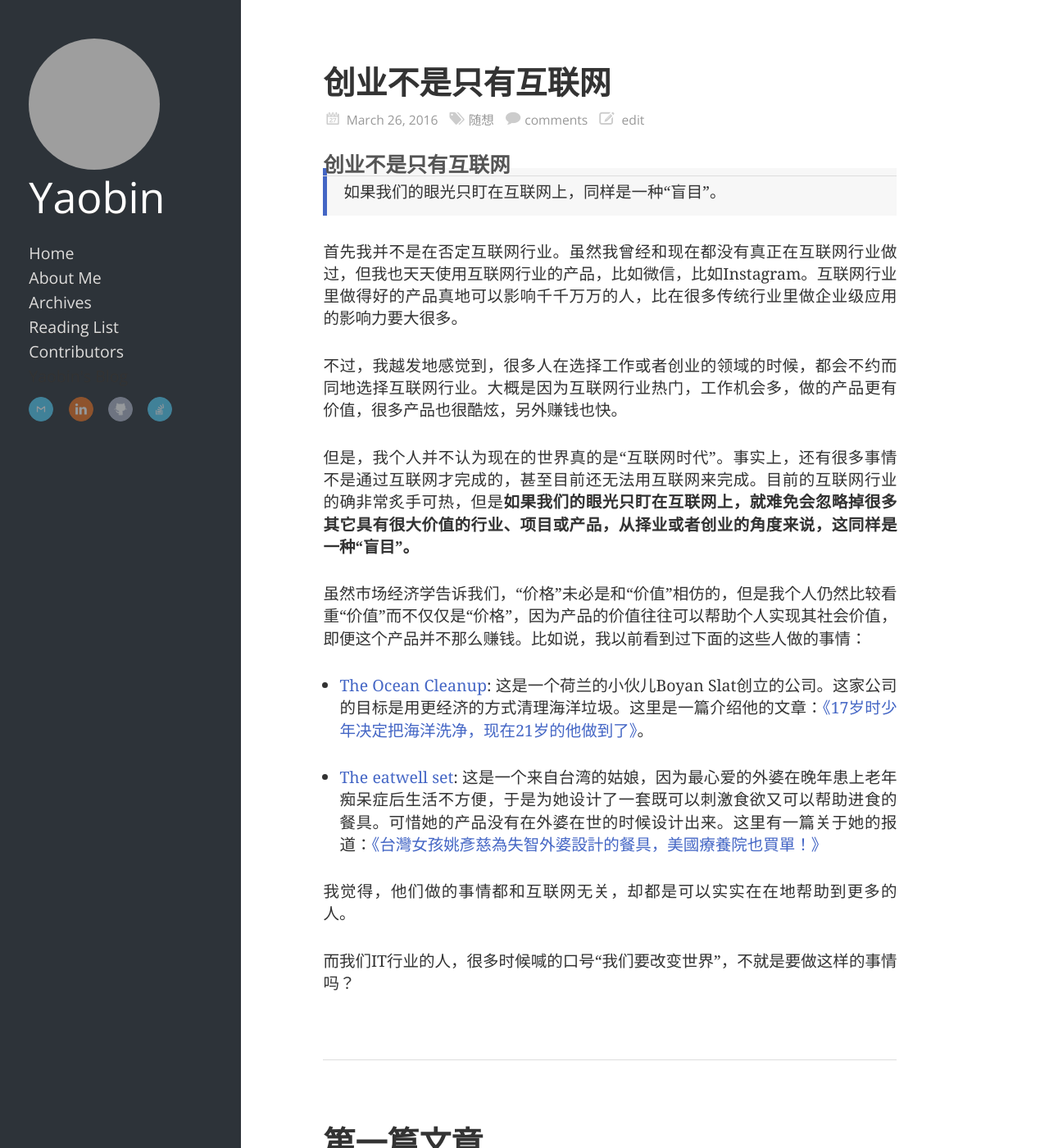
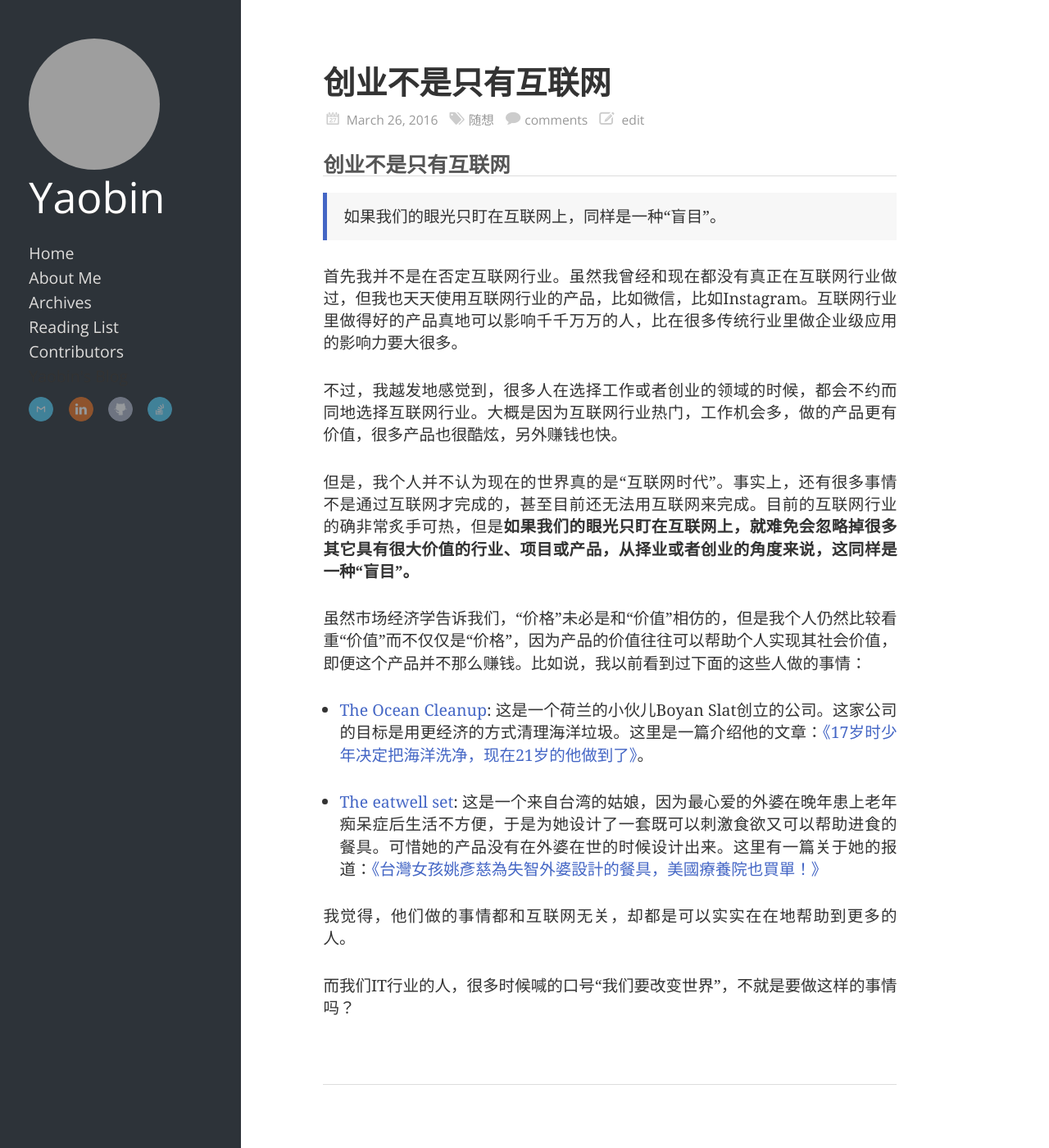
Before and after one commit to Tianhao25/yaobinwen.github.io, a Jekyll site: the page built from index.html, in a window 1280 px wide and 1400 px high. Shown: the whole window at 82% size. Built offline with Jekyll 4.4.1, drawn with Linux system fonts in a browser that asks for light colours; nearby versions of some CDN libraries; the list of posts is cut into pages by our own code; comment, search, counter and statistics services are not loaded; grey boxes are pictures that could not be loaded.

Commit message:
Adjust style.

```diff
--- a/css/screen.css
+++ b/css/screen.css
@@ -329,7 +329,7 @@ article .entry-content h2 {
 article .entry-content h2:before {
     content: "";
     position: absolute;
-    bottom: 2px;
+    bottom: -2px;
     border-bottom: 1px solid #fff;
     width: 100%;
 }
@@ -521,7 +521,7 @@ ul li a { -webkit-transition: all .2s ease-in;-moz-transition:all .2s ease-in;-o
 #content article .entry-content .github-widget p { margin-top: 0px }
 #content article .entry-content .more-link:before { line-height: 1.2em }
 #content article .entry-content .more-link { padding-left: 0px }
-#content article .entry-content h2 { font-size: 1.3em;margin-top:30px;margin-bottom:-20px;font-weight:bold }
+#content article .entry-content h2 { font-size: 1.3em;margin-top:30px;margin-bottom:20px;font-weight:bold }
 #content article .entry-content h2::before { border-bottom: none }
 #content article .entry-content blockquote { border-left: 5px solid #4466c5;background:#F7F7F7 }
 #content article .entry-content blockquote p { margin-top: 0px }
```
